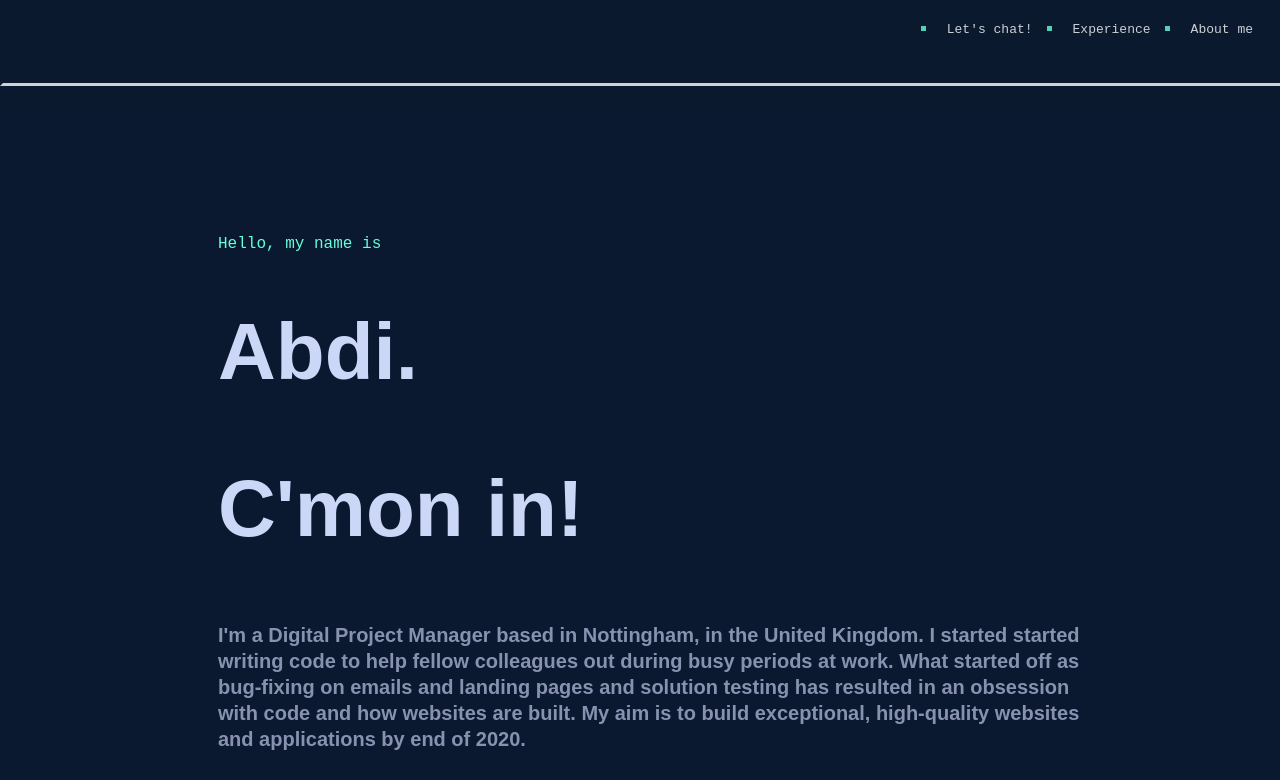
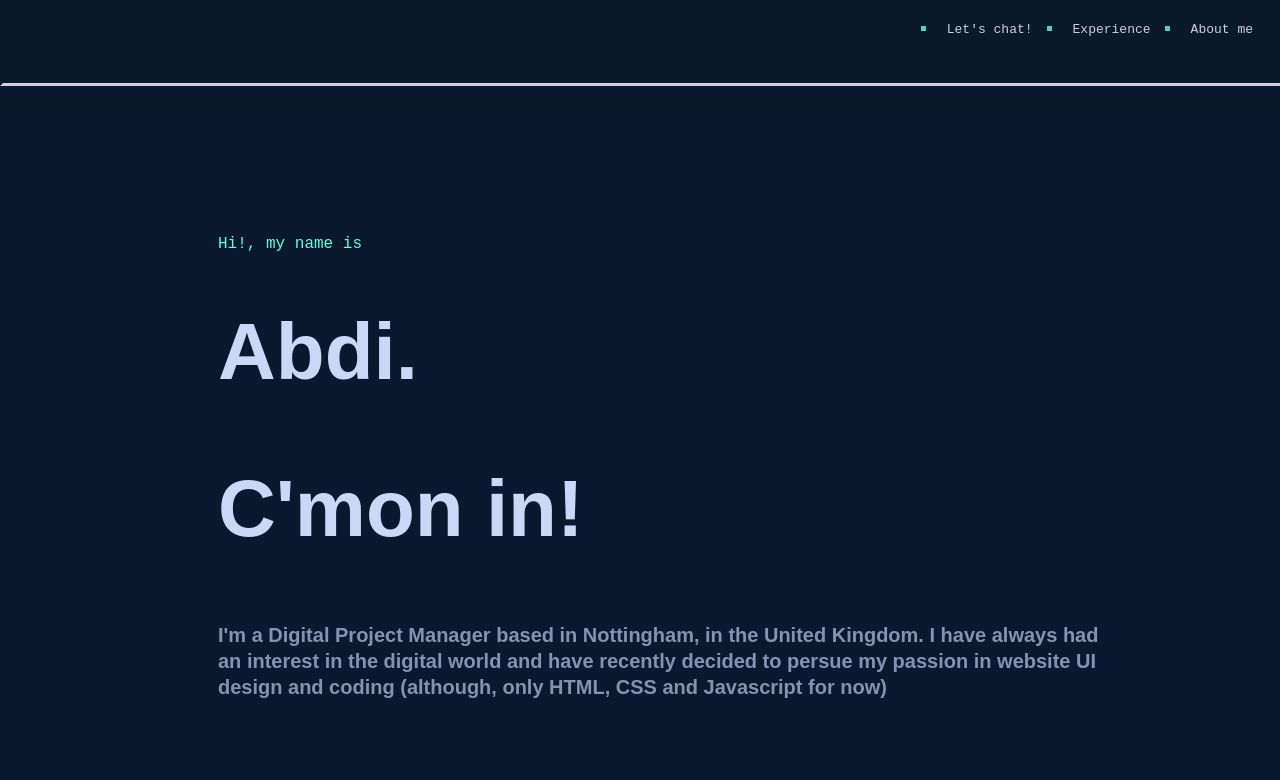
Before and after one commit to Abdi-Samatar/portfolio-website-1, a plain HTML site: page index.html in a window 1280 px wide. Shown: the top 780 px of the page. Drawn offline with Linux system fonts and the light colour scheme.

Commit message:
commit-2

```diff
--- a/index.html
+++ b/index.html
@@ -24,10 +24,10 @@
 
 
 	<div class="Intro">
-		<p>Hello, my name is <a id="Intro" href= "/Website-learning/Portfolio-Brittany-Cheung-Inspired-Design.html/#Intro"></p>
+		<p>Hi!, my name is <a id="Intro" href= "/Website-learning/Portfolio-Brittany-Cheung-Inspired-Design.html/#Intro"></p>
 		<h1> Abdi.</h1>
 		<h1> C'mon in!</h1>
-		<h3> I'm a Digital Project Manager based in Nottingham, in the United Kingdom. I started started writing code to help fellow colleagues out during busy periods at work. What started off as bug-fixing on emails and landing pages and solution testing has resulted in an obsession with code and how websites are built. My aim is to build exceptional, high-quality websites and applications by end of 2020.</h3>
+		<h3> I'm a Digital Project Manager based in Nottingham, in the United Kingdom. I have always had an interest in the digital world and have recently decided to persue my passion in website UI design and coding (although, only HTML, CSS and Javascript for now)</h3>
 	</div>
 	<div class="About">
 		<h4> About Me <a id="About" href= "/Website-learning/Portfolio-Brittany-Cheung-Inspired-Design.html/#About"></a></h4>
```
